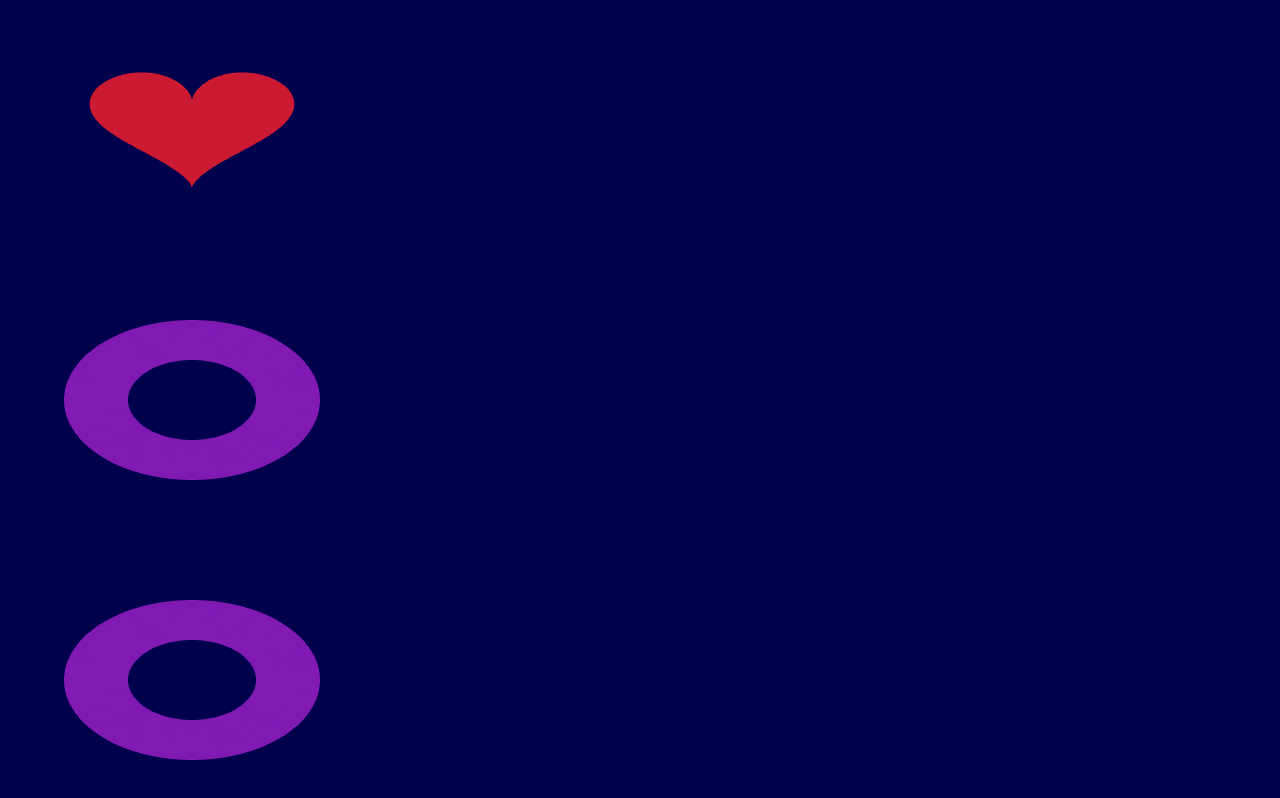
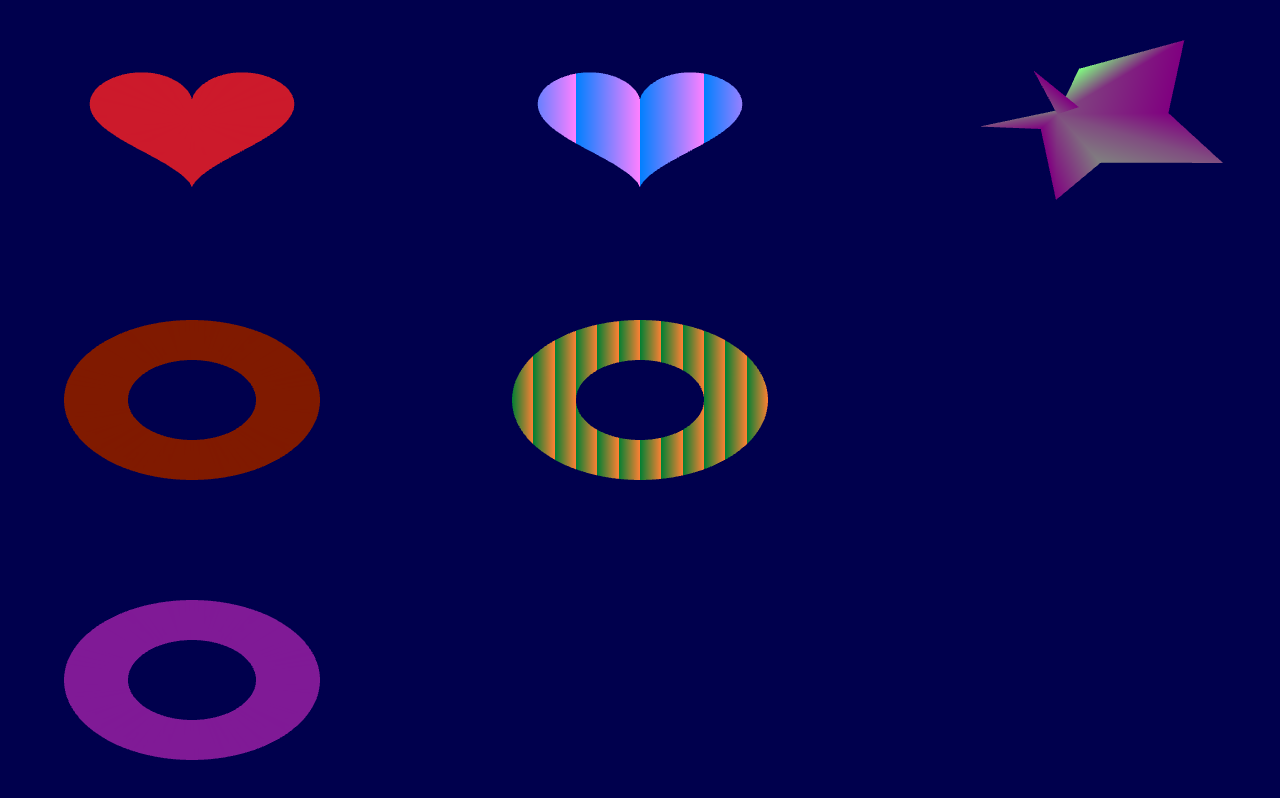
Before and after one commit to yasoob/graphics-course, a plain HTML site: page index.html in a window 1280 px wide. Drawn offline with Linux system fonts and the light colour scheme.

Commit message:
everything seems to be working

```diff
--- a/index.html
+++ b/index.html
@@ -16,10 +16,12 @@
 	<script src="js/App.js"></script>
 	<script src="js/Shader.js"></script>
 		<script src="js/shaders/idle-vs.glsl"></script>
+		<script src="js/shaders/waving-vs.glsl"></script>
 		<script src="js/shaders/solid-fs.glsl"></script>
+		<script src="js/shaders/pattern-fs.glsl"></script>
 	<script src="js/Program.js"></script>
 	<script src="js/TriangleGeometry.js"></script>
-	<!-- <script src="js/StarGeometry.js"></script> -->
+	<script src="js/StarGeometry.js"></script>
 	<script src="js/HeartGeometry.js"></script>
 	<script src="js/DonutGeometry.js"></script>
 	<script src="js/Scene.js"></script>
--- a/js/Scene.js
+++ b/js/Scene.js
@@ -3,14 +3,19 @@
 class Scene {
   constructor(gl) {
     this.vsIdle = new Shader(gl, gl.VERTEX_SHADER, "idle-vs.glsl");
+    this.wavingShader = new Shader(gl, gl.VERTEX_SHADER, "waving-vs.glsl");
+
     this.fsSolid = new Shader(gl, gl.FRAGMENT_SHADER, "solid-fs.glsl");
+    this.patternShader = new Shader(gl, gl.FRAGMENT_SHADER, "pattern-fs.glsl");
+
     this.solidProgram = new Program(gl, this.vsIdle, this.fsSolid);
-    // this.triangleGeometry = new TriangleGeometry(gl);
-    // this.starGeometry = new StarGeometry(gl);
+    this.patternProgram = new Program(gl, this.vsIdle, this.patternShader);
+    this.wavingProgram = new Program(gl, this.wavingShader, this.fsSolid);
 
     this.timeAtFirstFrame = new Date().getTime();
     this.timeAtLastFrame = this.timeAtFirstFrame;
 
+    this.starGeometry = new StarGeometry(gl);
     this.heartGeometry = new HeartGeometry(gl);
     this.donutGeometry = new DonutGeometry(gl);
 
@@ -29,6 +34,7 @@ class Scene {
   update(gl, keysPressed) {
     const timeAtThisFrame = new Date().getTime();
     const dt = (timeAtThisFrame - this.timeAtLastFrame) / 1000.0;
+    const t = (timeAtThisFrame - this.timeAtFirstFrame) / 1000.0;
     this.timeAtLastFrame = timeAtThisFrame;
 
     // clear the screen
@@ -47,12 +53,100 @@ class Scene {
       // console.log("Let's change some position now, shall we?");
     }
 
+    const stripeObjectPositionHandle = gl.getUniformLocation(this.patternProgram.glProgram,
+      "gameObject.position");
+    if (stripeObjectPositionHandle === null) {
+      console.log("Couldn't find uniform: gameObject.position");
+    } else {
+      // console.log("Let's change some position now, shall we?");
+    }
+
+    const objectTimeHandle = gl.getUniformLocation(this.solidProgram.glProgram,
+      "gameObject.time");
+    if (objectTimeHandle === null) {
+      console.log("Couldn't find uniform: gameObject.time");
+    } else {
+      // console.log("Let's change some position now, shall we?");
+    }
+
+    const objectStripeWidthHandle = gl.getUniformLocation(this.patternProgram.glProgram,
+      "stripeWidth");
+    if (objectStripeWidthHandle === null) {
+      console.log("Couldn't find uniform: stripeWidth");
+    } else {
+      // console.log("Let's change some position now, shall we?");
+    }
+
+    const objectStripeColorHandle = gl.getUniformLocation(this.patternProgram.glProgram,
+      "colorbg");
+    if (objectStripeColorHandle === null) {
+      console.log("Couldn't find uniform: colorbg");
+    } else {
+      // console.log("Let's change some position now, shall we?");
+    }
+
+    const wavingObjectPositionHandle = gl.getUniformLocation(this.wavingProgram.glProgram,
+      "gameObject.position");
+    if (wavingObjectPositionHandle === null) {
+      console.log("Couldn't find uniform: gameObject.position");
+    } else {
+      // console.log("Let's change some position now, shall we?");
+    }
+
+    const wavingObjectTimeHandle = gl.getUniformLocation(this.wavingProgram.glProgram,
+      "gameObject.time");
+    if (wavingObjectTimeHandle === null) {
+      console.log("Couldn't find uniform: gameObject.position");
+    } else {
+      // console.log("Let's change some position now, shall we?");
+    }
+
+
+    // -----------------
+    // Making the heart
+    // -----------------
+    gl.uniform1f(objectTimeHandle, 1);
+    // console.log("timeAtThisFrame: " + Math.sin(timeAtThisFrame));
     gl.uniform3f(objectPositionHandle, -0.7, 0.7, 0.0);
     this.heartGeometry.draw();
 
+    // -----------------------
+    // Making the first donut
+    // -----------------------
+    gl.uniform1f(objectTimeHandle, t);
     gl.uniform3f(objectPositionHandle, -0.7, 0.0, 0.0);
     this.donutGeometry.draw();
 
+    // -----------------------------
+    // Making the 1st pattern object
+    // -----------------------------
+    gl.useProgram(this.patternProgram.glProgram);
+    gl.uniform3f(stripeObjectPositionHandle, 0.0, 0.0, 0.0);
+    gl.uniform1f(objectStripeWidthHandle, 30.0);
+    gl.uniform2f(objectStripeColorHandle, 0.5, 0.2);
+    this.donutGeometry.draw();
+
+    // -----------------------------
+    // Making the 2nd pattern object
+    // -----------------------------
+    gl.uniform1f(objectStripeWidthHandle, 10.0);
+    gl.uniform3f(stripeObjectPositionHandle, 0.0, 0.7, 0.0);
+    gl.uniform2f(objectStripeColorHandle, 0.5, 1.0);
+    this.heartGeometry.draw();
+
+    // ---------------------------------
+    // Making the waving animated shape
+    // ---------------------------------
+    gl.useProgram(this.wavingProgram.glProgram);
+    gl.uniform3f(wavingObjectPositionHandle, 0.7, 0.7, 0.0);
+    gl.uniform1f(wavingObjectTimeHandle, t);
+    this.starGeometry.draw();
+
+    // ----------------------------------------------
+    // Making the second donut with keyboard controls
+    // ----------------------------------------------
+    gl.useProgram(this.solidProgram.glProgram);
+    gl.uniform1f(objectTimeHandle, 1);
     this.avatarPosition.x += this.avatarMoveVector.x * dt;
     this.avatarPosition.y += this.avatarMoveVector.y * dt;
     this.avatarPosition.z += this.avatarMoveVector.z * dt;
--- a/js/StarGeometry.js
+++ b/js/StarGeometry.js
@@ -9,12 +9,12 @@ class StarGeometry {
 
     var starArray = [0,0,0.5];
     var drawInstructions = [];
-    var radius = 0.5;
+    var radius = 0.2;
     var totalCorners = 5;
     var offset = Math.PI/totalCorners;
     for (var i=0; i<totalCorners; i++) {
-      var internal_x = Math.sin(Math.PI * 2 * (i/totalCorners)) * (radius-0.3);
-      var internal_y = Math.cos(Math.PI * 2 * (i/totalCorners)) * (radius-0.3);
+      var internal_x = Math.sin(Math.PI * 2 * (i/totalCorners)) * (radius-0.12);
+      var internal_y = Math.cos(Math.PI * 2 * (i/totalCorners)) * (radius-0.12);
 
       var external_x = Math.sin((Math.PI * 2 * (i/totalCorners)) + offset) * radius;
       var external_y = Math.cos((Math.PI * 2 * (i/totalCorners)) + offset) * radius;
--- a/js/shaders/idle-vs.glsl
+++ b/js/shaders/idle-vs.glsl
@@ -3,6 +3,7 @@ Shader.source[document.currentScript.src.split('js/shaders/')[1]] = `#version 30
   in vec4 vertexColor;
   uniform struct{
   	vec3 position;
+    float time;
   } gameObject;
 
   out vec4 worldPosition;
@@ -13,5 +14,6 @@ Shader.source[document.currentScript.src.split('js/shaders/')[1]] = `#version 30
     gl_Position.xyz += gameObject.position;
     worldPosition = gl_Position;
     color = vertexColor;
+    color.b = vertexColor.b * sin(gameObject.time);
   }
 `;
--- /dev/null
+++ b/js/shaders/pattern-fs.glsl
@@ -0,0 +1,11 @@
+Shader.source[document.currentScript.src.split('js/shaders/')[1]] = `#version 300 es
+  precision highp float;
+  in vec4 worldPosition;
+  uniform float stripeWidth;
+  uniform vec2 colorbg;
+  out vec4 fragmentColor;
+
+  void main(void) {
+    fragmentColor = vec4(fract(worldPosition.x * stripeWidth), colorbg.x, colorbg.y, 1);
+  }
+`;
--- /dev/null
+++ b/js/shaders/waving-vs.glsl
@@ -0,0 +1,21 @@
+Shader.source[document.currentScript.src.split('js/shaders/')[1]] = `#version 300 es
+  in vec4 vertexPosition;
+  in vec4 vertexColor;
+  uniform struct{
+  	vec3 position;
+    float time;
+  } gameObject;
+
+  out vec4 worldPosition;
+  out vec4 color;
+
+  void main(void) {
+    gl_Position = vertexPosition;
+    worldPosition = gl_Position;
+    gl_Position.xy += vec2(sin(gameObject.time + float(gl_VertexID))*0.05 + gameObject.position.x,
+                            cos(gameObject.time + float(gl_VertexID))*0.05 + gameObject.position.y);
+
+    color = vertexColor;
+    //color.b = vertexColor.b * sin(gameObject.time);
+  }
+`;
```
Also changed, not shown: js/pulsating-heart.js (added, +105 -0 lines).
